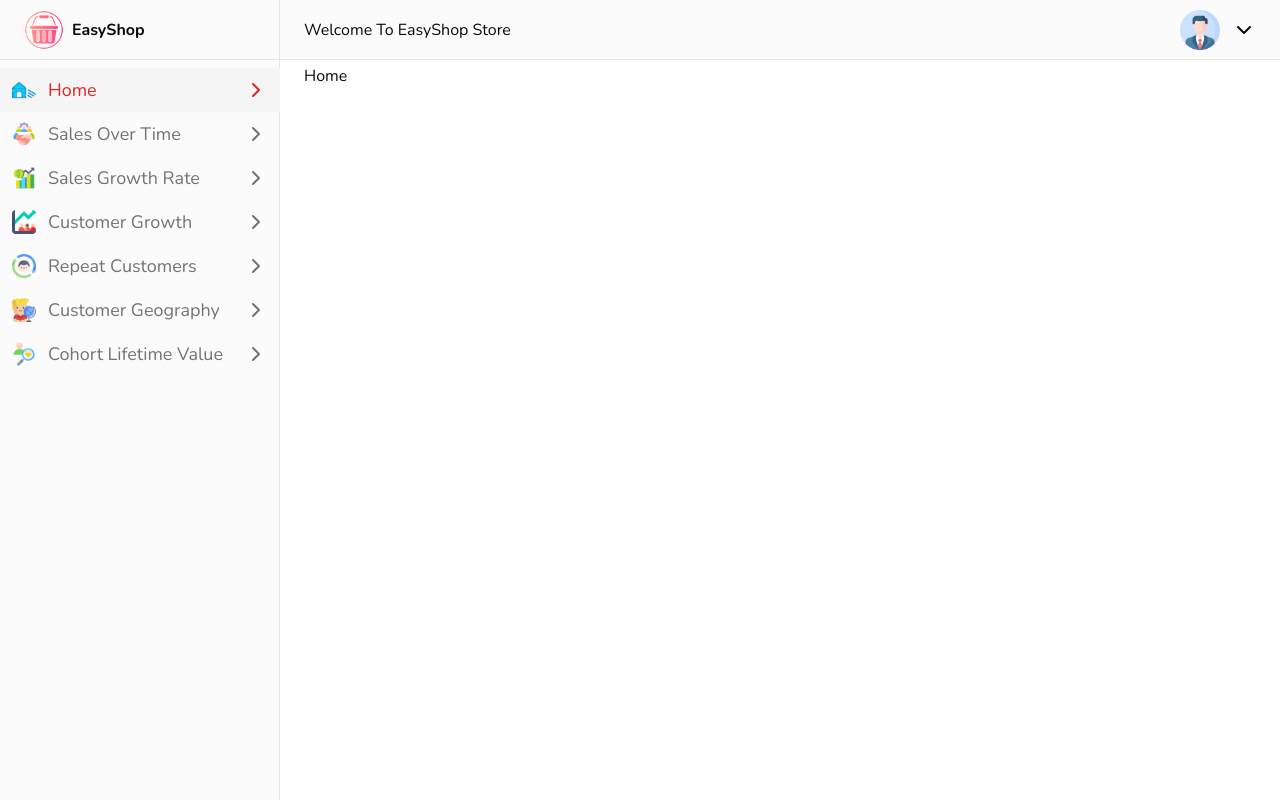
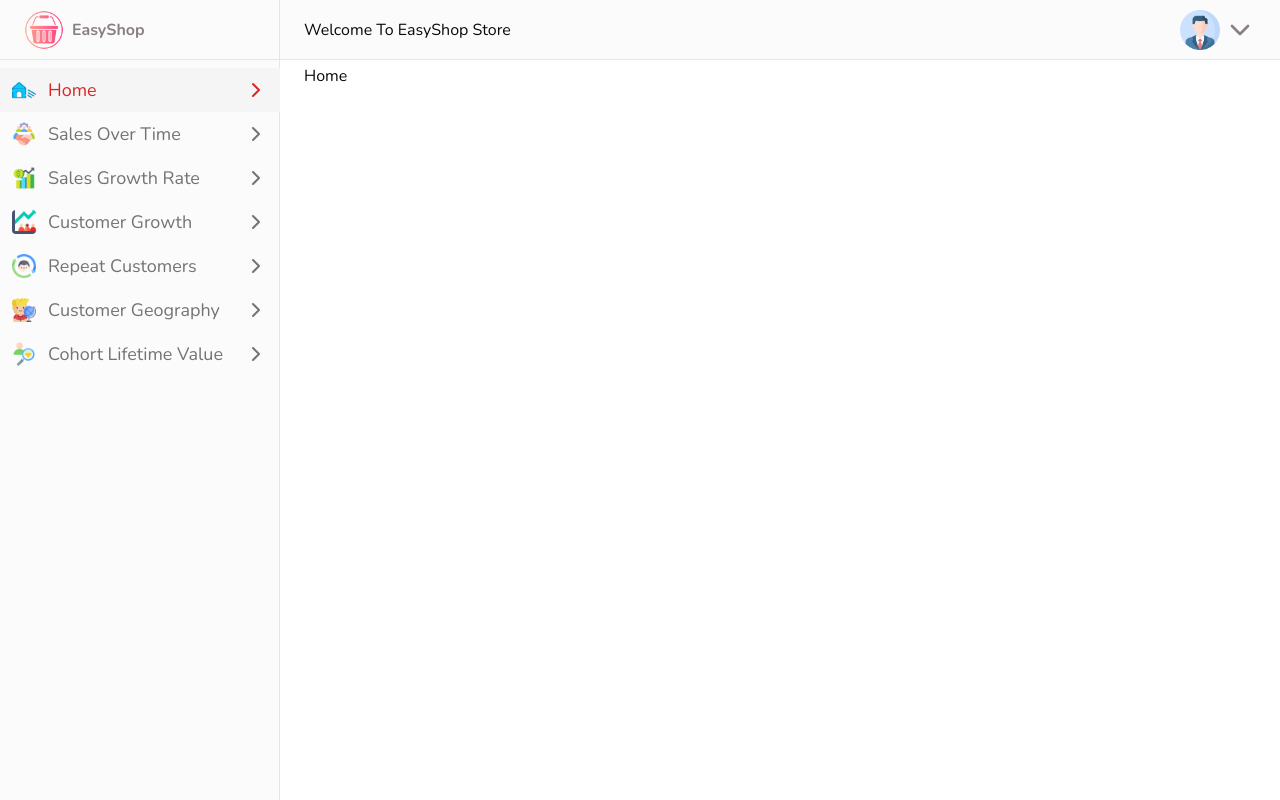
Before and after one commit to saifulaija/easyshop-client, a React (Vite) app: page / in a window 1280 px wide. Built offline with nearby package versions, Linux system fonts and the light colour scheme.

Commit message:
login button done

```diff
--- a/src/components/layout/HomeLayout.tsx
+++ b/src/components/layout/HomeLayout.tsx
@@ -36,7 +36,7 @@ const HomeLayout = () => {
                 alt={`${App_Name} logo`}
                 className="rounded-md mr-1"
               />
-              {App_Name}
+              <span className="text-[#898080]">{App_Name}</span>
             </Link>
             <Button variant="link" size="icon" className="ml-auto h-8 w-8">
               <span className="sr-only">Toggle notifications</span>
@@ -99,7 +99,10 @@ const HomeLayout = () => {
               side="left"
               className="flex flex-col overflow-y-auto max-h-full"
             >
-              <Link to="/" className="flex items-center gap-2 font-semibold -mt-4">
+              <Link
+                to="/"
+                className="flex items-center gap-2 font-semibold -mt-4"
+              >
                 <img
                   src={assets.images.logo}
                   width={40}
@@ -107,7 +110,7 @@ const HomeLayout = () => {
                   alt={`${App_Name} logo`}
                   className="rounded-md mr-1"
                 />
-                {App_Name}
+                <span className="text-[#898080]">{App_Name}</span>
               </Link>
               <nav className="grid gap-2 text-lg font-medium">
                 {sideMenuItems.map((item, index) =>
@@ -143,7 +146,7 @@ const HomeLayout = () => {
           </Sheet>
           <p>Welcome To EasyShop Store</p>
 
-          <div className="flex items-center gap-3">
+          <div className="flex items-center gap-1">
             <img
               src={assets.images.profile}
               alt={App_Name}
@@ -151,7 +154,7 @@ const HomeLayout = () => {
               height={40}
               className="rounded"
             />
-            <ChevronDown />
+            <ChevronDown size={32} color="#898080" />
           </div>
         </header>
 
```
